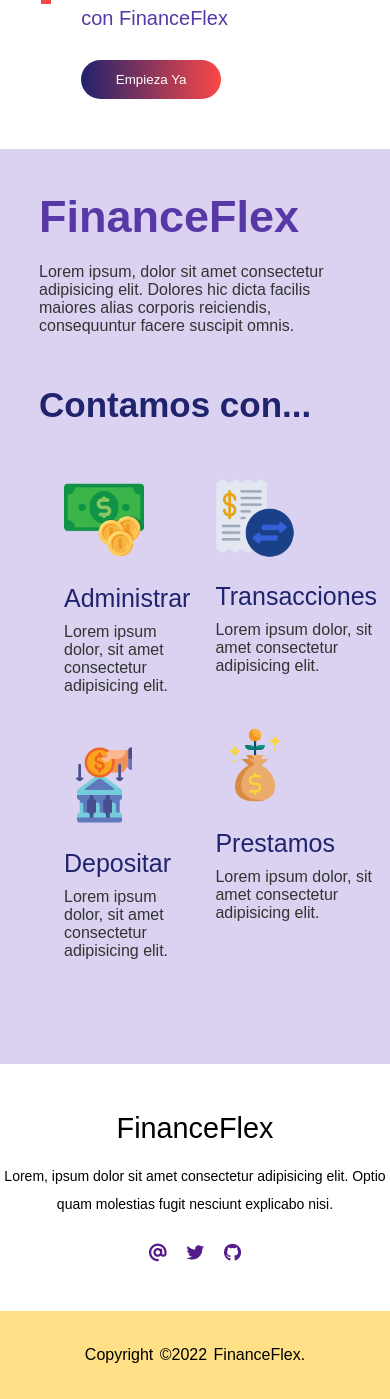
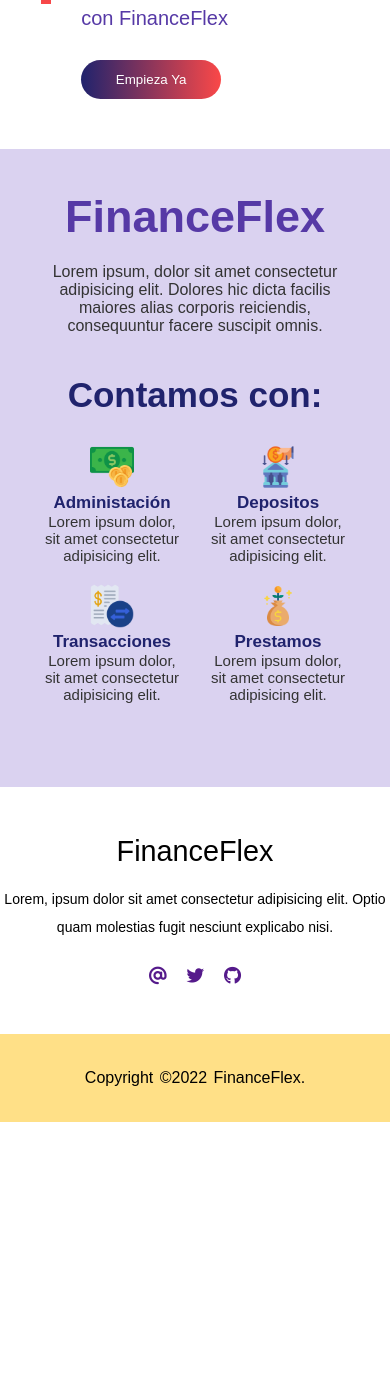
Before and after one commit to GilbertoMV/FinanceFlex, a PHP site: page / in a window 390 px wide. Shown: the part 622-2021 px from the top of the page. After the commit the page ends 1744 px from the top, so only its background shows below. Run offline with PHP 8.4, Linux system fonts and the light colour scheme; some libraries are stand-ins or nearby versions; some web fonts are replaced.

Commit message:
actu
mejora responsividad

```diff
--- a/index.html
+++ b/index.html
@@ -54,35 +54,42 @@
         <section class="nosotros">
             <h1> FinanceFlex </h1>
             <p>Lorem ipsum, dolor sit amet consectetur adipisicing elit. Dolores hic dicta facilis maiores alias corporis reiciendis, consequuntur facere suscipit omnis.</p>
-            <h2>Contamos con...</h2>
-        </section>
+            <h2>Contamos con:</h2>
+
             <section class="hacer">
-            <div class="col-1-item">
+                <div class="bloque">
                     <div class="item">
-                    <img src="./public/img/money.png" alt="">
-                    <h1> Administrar</h1>
-                    <p>Lorem ipsum dolor, sit amet consectetur adipisicing elit.</p>
-                </div>
-                <div class="item">
-                    <img src="./public/img/deposit.png" alt="">
-                    <h1> Depositar</h1>
+                        <img class="bloque__imagen" src="./public/img/money.png" alt="">
+                        <h1> Administación</h1>
                         <p>Lorem ipsum dolor, sit amet consectetur adipisicing elit.</p>
                     </div>
                 </div>
-            <div class="col-2-item">
+                <div class="col-1-item">
                     <div class="item">
-                    <img src="./public/img/fees.png" alt="">
+                        <img class="bloque__imagen" src="./public/img/deposit.png" alt="">
+                        <h1> Depositos</h1>
+                        <p>Lorem ipsum dolor, sit amet consectetur adipisicing elit.</p>
+                    </div>
+                </div>
+                <div class="col-1-item">
+                    <div class="item">
+                        <img class="bloque__imagen" src="./public/img/fees.png" alt="">
                         <h1> Transacciones</h1>
                         <p>Lorem ipsum dolor, sit amet consectetur adipisicing elit.</p>
                     </div>
+                </div>
+                <div class="col-1-item">
                     <div class="item">
-                    <img src="./public/img/growth.png" alt="">
+                        <img class="bloque__imagen" src="./public/img/growth.png" alt="">
                         <h1> Prestamos</h1>
                         <p>Lorem ipsum dolor, sit amet consectetur adipisicing elit.</p>
                     </div>
                 </div>
             </section>
+        </section>
     </div>
+
+
      <footer>
         <div class="footer-content">
             <h3>FinanceFlex</h3>
--- a/public/css/estilos.css
+++ b/public/css/estilos.css
@@ -123,8 +123,7 @@ button a{
 .nosotros{
     padding-top: 5vh;
     width: 80%;
-    margin-left: auto;
-    margin-right: auto;
+    margin:auto;
     padding-bottom: 5vh;
 }
 .nosotros>h1{
@@ -132,47 +131,69 @@ button a{
     font-weight: 900;
     margin-bottom: 20px;
     color: #5639A6;
+    text-align: center;
 }
 .nosotros>h2{
     font-size: 35px;
     font-weight: 900;
-    margin-bottom: 0px;
     color: #20236D;
+    margin-bottom: 30px;
+    text-align: center;
 }
 .nosotros>p{
     color:#333;
-    margin-bottom: 50px;
     font-weight: 500;
+    text-align: center;
+    margin-bottom: 40px;
 }
 .hacer{
-    width: 80%;
-    margin-top:0%;
-    margin-left: auto;
-    margin-right: auto;
-    display:flex;
-    justify-content: space-between;
+    margin-top: 10px;
+    display: grid;
+    grid-template-columns: repeat(2,1fr);
+    gap: 20px;
     align-items: center;
     padding-bottom: 5vh;
 }
+.bloque__imagen {
+    width: 30%;
+    padding: auto;
+}
 .item{
-    margin-left: 25px;
+    text-align: center;
 }
-.item>img{
-    width: 80px;
-    margin-bottom: 20px;
-}
+
 .item>h1{
-    font-size: 25px;
-    font-weight: 500;
-    margin-bottom: 10px;
+    font-size: 17px;
     color: #20236D;
+    text-align: center;
 }
 .item>p{
     color:#333;
-    margin-bottom: 15px;
+    font-size: 15px;
     font-weight: 500;
-    margin-bottom: 50px;
+    text-align: center;
 }
+@media (min-width: 769px) {
+    .hacer {
+        grid-template-columns: repeat(4, 1fr);
+    }
+
+    .item>h1{
+    font-size: 25px;
+    color: #20236D;
+    text-align: center;
+    }
+
+    .item>p{
+    color:#333;
+    font-size: 15px;
+    font-weight: 500;
+    text-align: center;
+    }
+}
+
+
+
 footer{
     background-color: white;
     height: auto;
```
Lines whose indentation alone changed are shown as unchanged.
